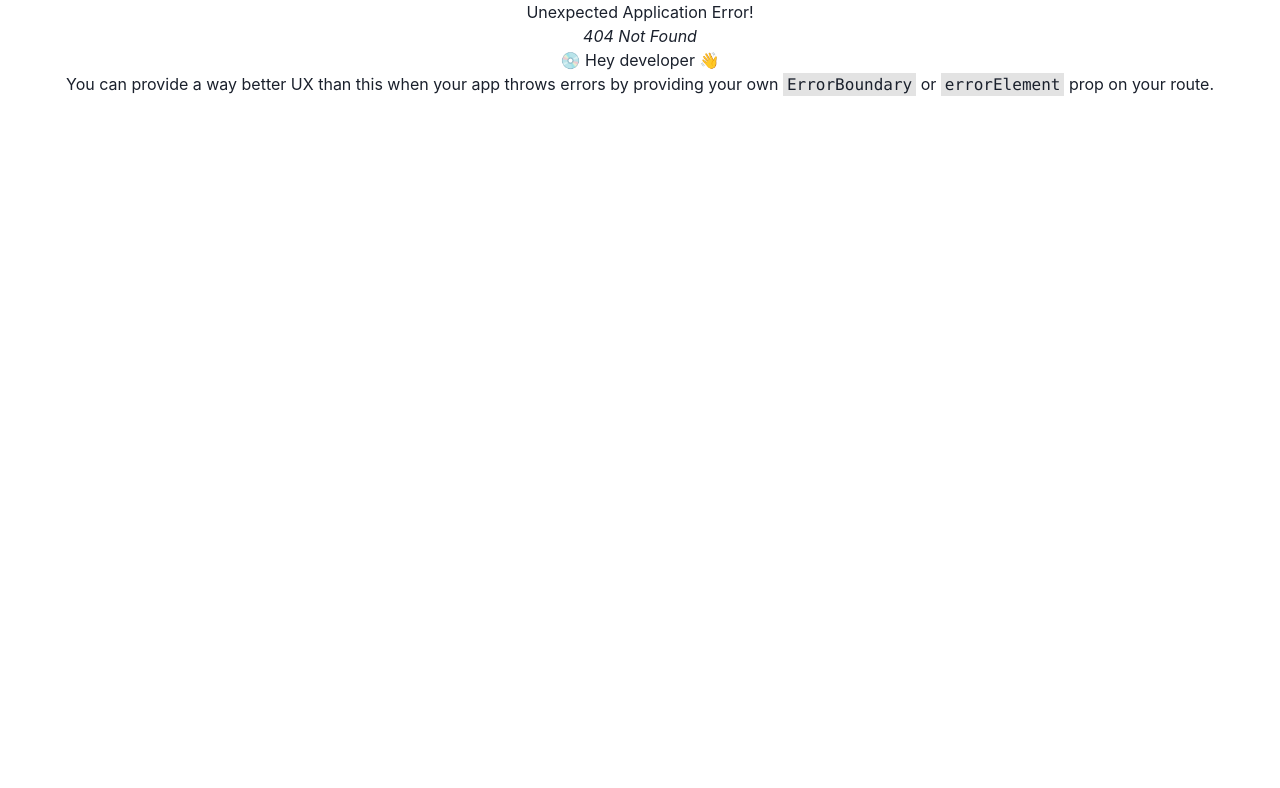
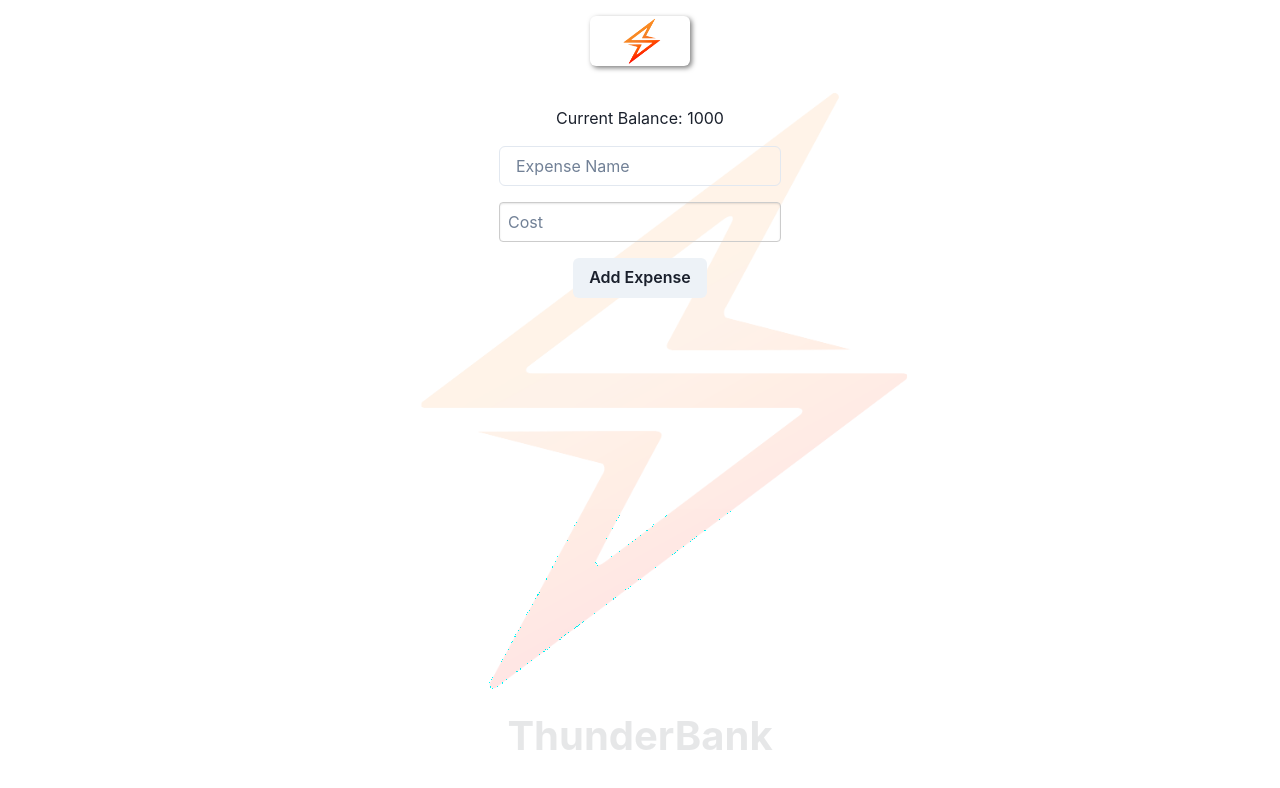
Before and after one commit to joshluismartin/Thunderbank, a React (Vite) app: page /Dashboard/BudgetApp in a window 1280 px wide. Before the commit this address had no page. Shown: the top 788 px of the page. Built offline with nearby package versions, Linux system fonts and the light colour scheme; sample sign-in values are in the browser's storage.

Commit message:
added BudgetApp

```diff
--- a/src/routes/Dashboard.jsx
+++ b/src/routes/Dashboard.jsx
@@ -52,6 +52,7 @@ export default function Dashboard() {
                 <Link to='CreateUser'> Create User </Link>
                 <Link to='Transactions'> Transactions </Link>
                 <Link to='SendMoney'> Send Money </Link>
+                <Link to='BudgetApp'> Budget App </Link>
               </div>
             </div>
 
--- /dev/null
+++ b/src/routes/DashboardChildren/BudgetApp.jsx
@@ -0,0 +1,54 @@
+import React, { useState } from 'react';
+import {
+  ChakraProvider,
+  Box,
+  Text,
+  VStack,
+  Input,
+  Button,
+  extendTheme,
+} from '@chakra-ui/react';
+import { User } from './User.js'; // Assume User class is exported from User.js
+
+// Custom theme to extend Chakra UI
+const theme = extendTheme({
+  colors: {
+    brand: {
+      900: '#1a365d',
+      800: '#153e75',
+      700: '#2a69ac',
+    },
+  },
+});
+
+function BudgetApp() {
+  const [user, setUser] = useState(new User('user@example.com', 'password123', 'Jane Doe', 1000));
+  const [name, setName] = useState('');
+  const [cost, setCost] = useState('');
+
+  const handleAddExpense = () => {
+    user.addExpenseItem(name, parseInt(cost, 10));
+    setName('');
+    setCost('');
+  };
+
+  return (
+    <ChakraProvider theme={theme}>
+      <Box p={5}>
+        <VStack spacing={4}>
+          <Text>Current Balance: {user.accountBalance}</Text>
+          <Input placeholder="Expense Name" value={name} onChange={(e) => setName(e.target.value)} />
+          <Input placeholder="Cost" type="number" value={cost} onChange={(e) => setCost(e.target.value)} />
+          <Button onClick={handleAddExpense}>Add Expense</Button>
+          {user.listExpenseItems().map((item) => (
+            <Box key={item.id}>
+              <Text>{item.name}: Php{item.cost}</Text>
+            </Box>
+          ))}
+        </VStack>
+      </Box>
+    </ChakraProvider>
+  );
+}
+
+export default BudgetApp;
--- /dev/null
+++ b/src/routes/DashboardChildren/User.js
@@ -0,0 +1,37 @@
+export class ExpenseItem {
+	constructor(name, cost, owner) {
+		this.id = Date.now(); // Unique identifier based on timestamp
+		this.name = name;
+		this.cost = cost;
+		this.owner = owner;
+	}
+
+	update(name, cost) {
+		this.name = name;
+		this.cost = cost;
+	}
+}
+
+export class User {
+	constructor(email, password, name, accountBalance) {
+		this.email = email;
+		this.password = password; // In real app, password should be hashed
+		this.name = name;
+		this.accountBalance = accountBalance;
+		this.expenseItems = [];
+	}
+
+	addExpenseItem(name, cost) {
+		const expenseItem = new ExpenseItem(name, cost, this.email);
+		this.expenseItems.push(expenseItem);
+		this.accountBalance -= cost; // Deduct the cost from the account balance
+	}
+
+	deleteExpenseItem(expenseItemId) {
+		this.expenseItems = this.expenseItems.filter(item => item.id !== expenseItemId);
+	}
+
+	listExpenseItems() {
+		return this.expenseItems;
+	}
+}
```
Also changed, not shown: src/main.jsx (+5 -4 lines).
